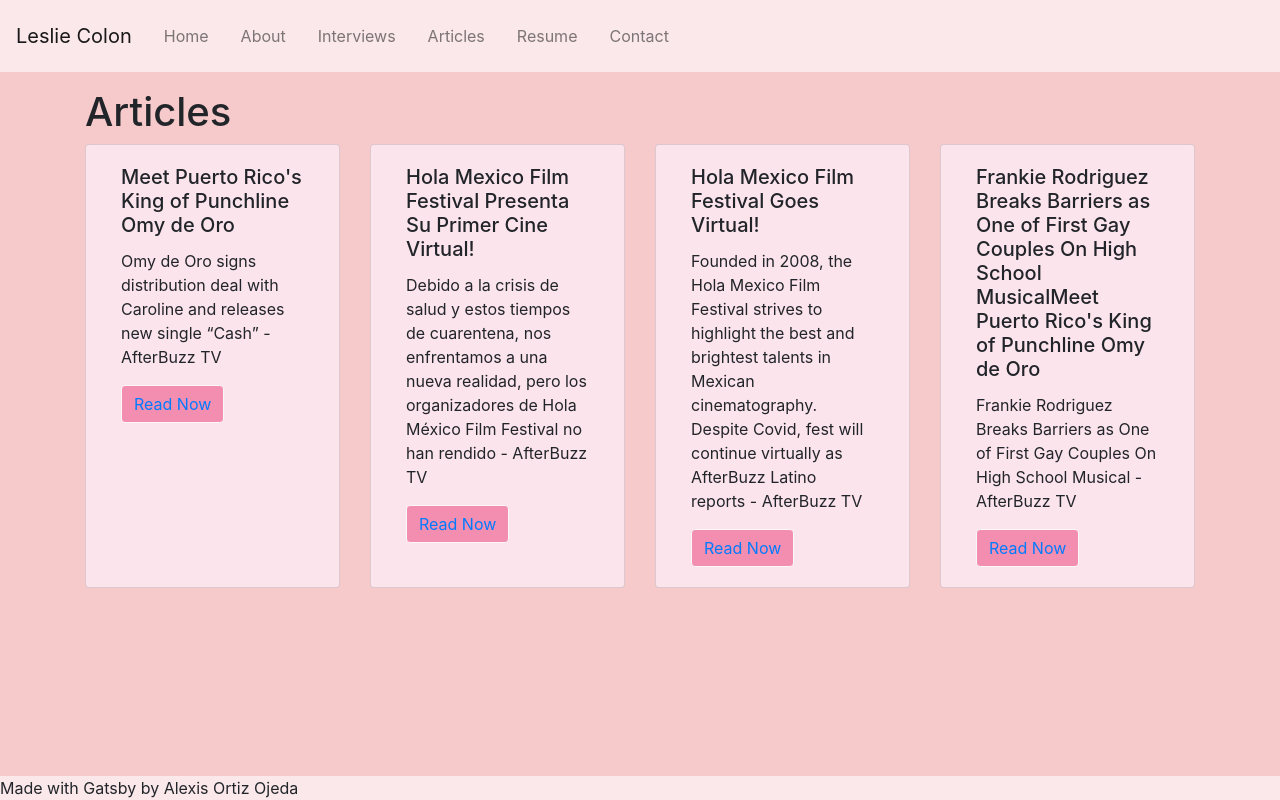
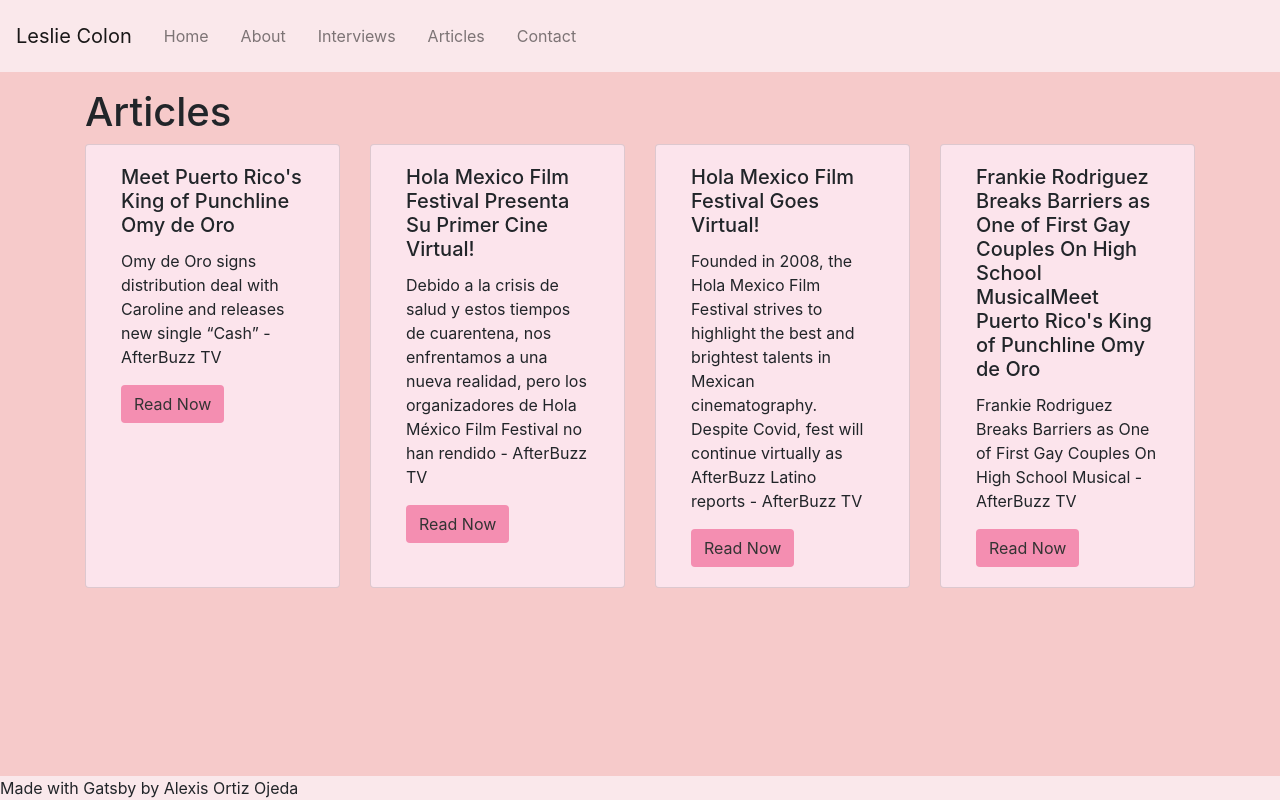
Before and after one commit to aortizoj15/leslie-colon, a Gatsby site: page /articles in a window 1280 px wide. Built offline with nearby package versions, Linux system fonts and the light colour scheme; Gatsby itself is replaced by a stand-in of ours.

Commit message:
Adding modifications from Windows PC

```diff
--- a/scss/articles.scss
+++ b/scss/articles.scss
@@ -1,5 +1,6 @@
 .read-now-btn {
   background-color: #f48eb1;
+  color: #333333;
 }
 
 .card-element {
--- a/src/components/Navigation.jsx
+++ b/src/components/Navigation.jsx
@@ -33,11 +33,6 @@ const Navigation = props => (
           </Nav.Link>
           <Nav.Link as="li">
             <Link className="nav-link" to="/">
-              Resume
-            </Link>
-          </Nav.Link>
-          <Nav.Link as="li">
-            <Link className="nav-link" to="/">
               Contact
             </Link>
           </Nav.Link>
--- a/src/pages/articles.js
+++ b/src/pages/articles.js
@@ -4,7 +4,6 @@ import Head from "../components/Head"
 import Layout from "../components/Layout"
 import CardDeck from "react-bootstrap/CardDeck"
 import Card from "react-bootstrap/Card"
-import Button from "react-bootstrap/Button"
 import "../../scss/articles.scss"
 
 const allArticles = [
@@ -37,11 +36,11 @@ const allArticles = [
 const Articles = () => {
   const articleCards = allArticles.map(article => {
     return (
-      <Card className="card-element col-lg-12" key={article.id}>
+      <Card className="card-element col-md-12" key={article.id}>
         <Card.Body>
           <Card.Title>{article.title}</Card.Title>
           <Card.Text>{article.text}</Card.Text>
-          <Button variant="light" className="read-now-btn"><a href={article.url}>Read Now</a></Button>
+          <a className="read-now-btn btn" href={article.url}>Read Now</a>
         </Card.Body>
       </Card>
     )
--- a/src/pages/interviews.js
+++ b/src/pages/interviews.js
@@ -7,7 +7,6 @@ import { graphql } from "gatsby"
 import Head from "../components/Head"
 import Layout from "../components/Layout"
 import Card from "react-bootstrap/Card"
-import Button from "react-bootstrap/Button"
 import "../../scss/interviews.scss"
 
 export const query = graphql`
@@ -77,9 +76,7 @@ const Interviews = ({ data }) => {
               <Card.Body>
                 <Card.Title>{allInterviews[img.node.name].name}</Card.Title>
                 <Card.Text>{allInterviews[img.node.name].message}</Card.Text>
-                <Button variant="light" className="watch-now-btn">
-                  <a src={allInterviews[img.node.name].video_url}>Watch Now</a>
-                </Button>
+                <a className="watch-now-btn btn" href={allInterviews[img.node.name].video_url}>Watch Now</a>
               </Card.Body>
             </Col>
             <Col xs="12" md="6" className="p-0">
```
